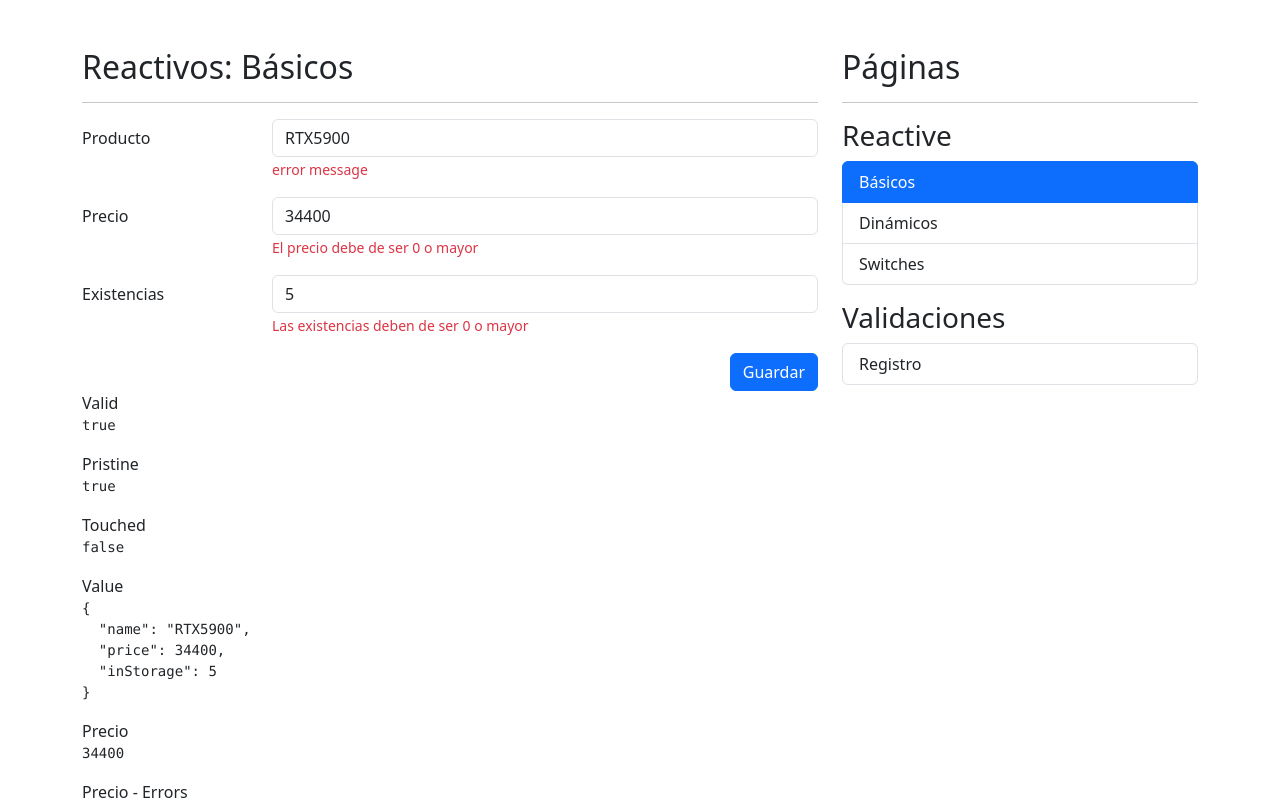
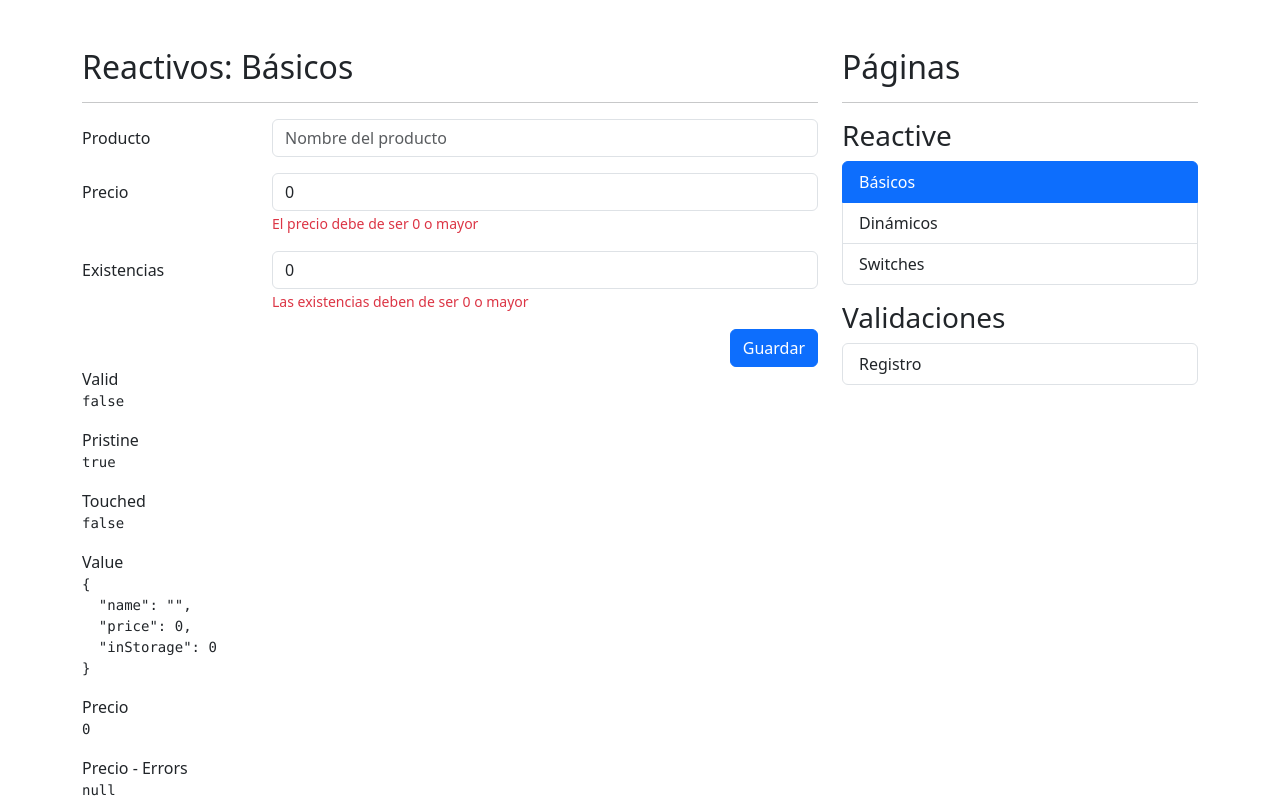
Before and after one commit to VarScript/formsApp, an Angular app: page /reactive/basic in a window 1280 px wide. Shown: the top 800 px of the page. Built offline with nearby package versions, Linux system fonts and the light colour scheme.

Commit message:
Mostrar errores en validación de pantallas

```diff
--- a/src/app/reactive/pages/basic-page/basic-page.component.html
+++ b/src/app/reactive/pages/basic-page/basic-page.component.html
@@ -16,9 +16,13 @@
                            formControlName="name"
                            placeholder="Nombre del producto">
 
-                    <span class="form-text text-danger">
-                        <!-- Debe de ser de 3 letras -->
-                        error message
+                    <span *ngIf="myForm.controls['name'].getError('required') && myForm.controls['name'].touched"
+                    class="form-text text-danger">
+                        Este campo es requerido
+                    </span>
+                    <span *ngIf="myForm.controls['name'].getError('minlength') && myForm.controls['name'].touched"
+                    class="form-text text-danger">
+                        Este requiere mínimo 3 letras
                     </span>
                 </div>
             </div>
--- a/src/app/reactive/pages/basic-page/basic-page.component.ts
+++ b/src/app/reactive/pages/basic-page/basic-page.component.ts
@@ -1,18 +1,17 @@
 import { Component, OnInit } from '@angular/core';
 import { FormBuilder, FormGroup, Validators } from '@angular/forms';
-
 
 const rtx5900 = {
   name: 'RTX5900',
   price: 34400,
   inStorage: 5,
-}
+};
 
 @Component({
   templateUrl: './basic-page.component.html',
   styles: ``,
 })
-export class BasicPageComponent implements OnInit{
+export class BasicPageComponent implements OnInit {
   public myForm: FormGroup = this.fb.group({
     name: ['', [Validators.required, Validators.minLength(3)]],
     price: [0, [Validators.required, Validators.min(0)]],
@@ -21,13 +20,16 @@ export class BasicPageComponent implements OnInit{
   constructor(private fb: FormBuilder) {}
 
   ngOnInit(): void {
-    this.myForm.reset(rtx5900)
+    //this.myForm.reset(rtx5900);
   }
 
   onSave(): void {
-    if (this.myForm.invalid) return;
+    if (this.myForm.invalid) {
+      this.myForm.markAllAsTouched();
+      return;
+    }
     console.log(this.myForm.value);
 
-    this.myForm.reset({ name: 'here', price:0 , inStorage: 0})
+    this.myForm.reset({ name: 'Reset make this', price: 0, inStorage: 0 });
   }
 }
```
